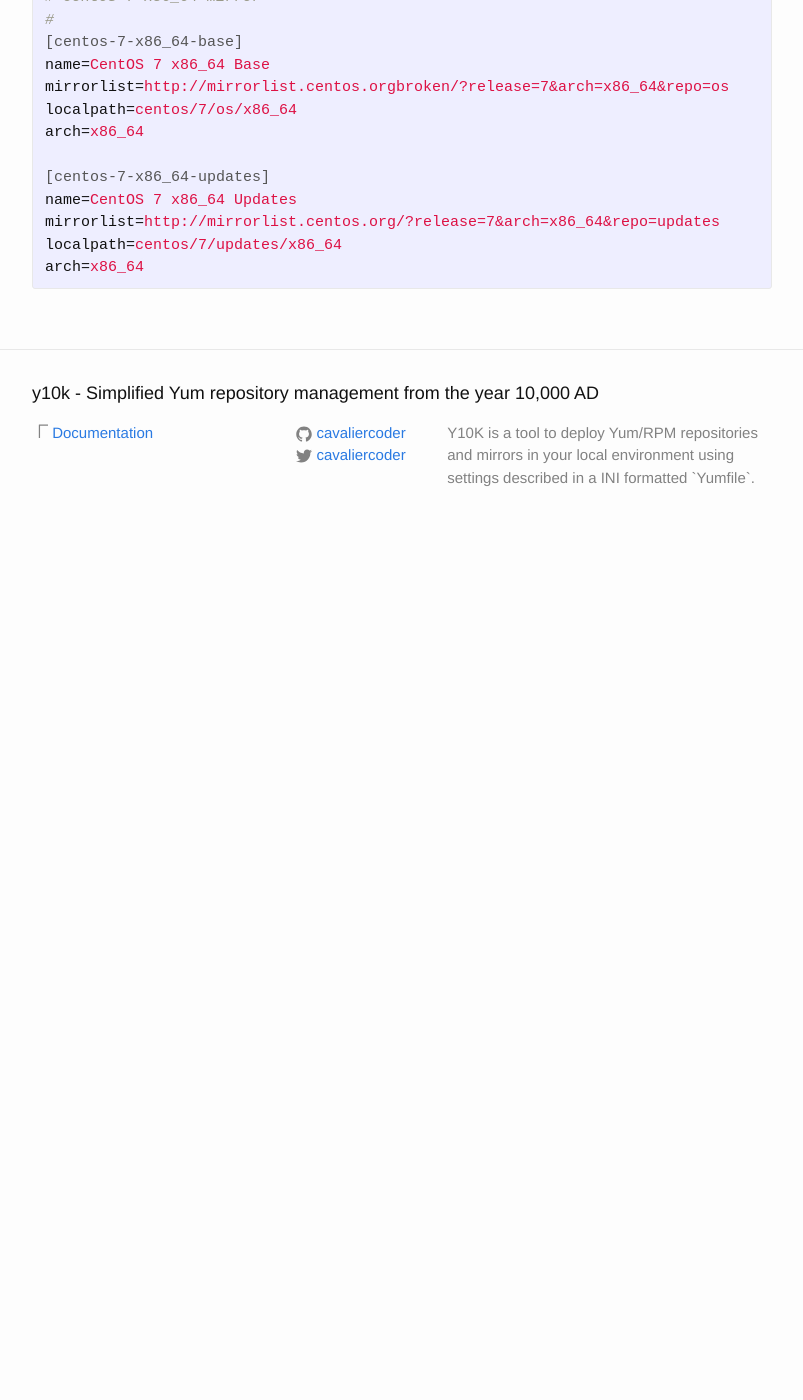
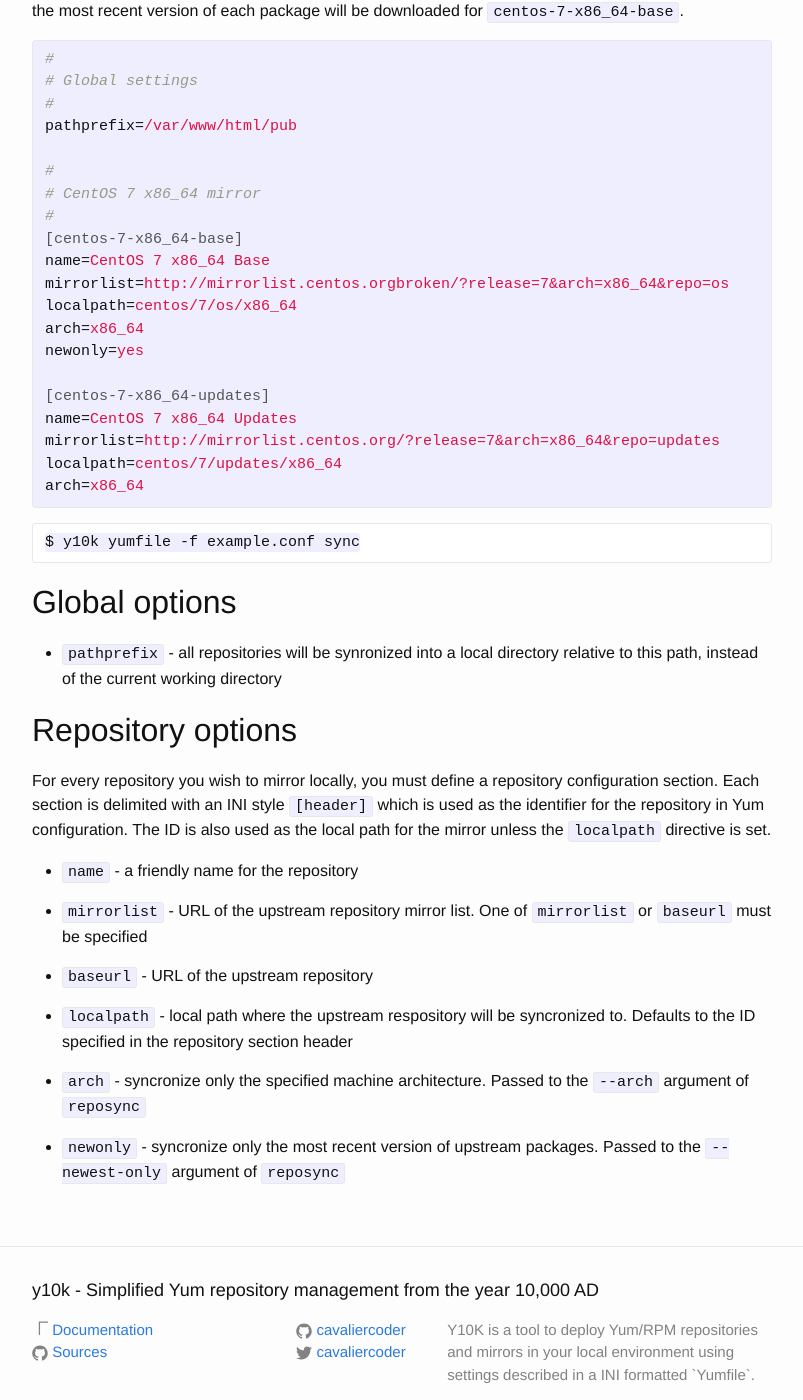
Before and after one commit to cavaliercoder/y10k, a Jekyll site: the page built from _docs/yumfile.md, in a window 1280 px wide and 1400 px high, scrolled down 321 px. Shown: the whole window, without its empty margins (238-1041 px from the left). Built offline with Jekyll 4.4.1, drawn with Linux system fonts in a browser that asks for light colours; before the commit the page ends 900 px from its top, so only the background shows below that; some of the changed text lies outside the part shown.

Commit message:
Expanded documentation

```diff
--- a/_config.yml
+++ b/_config.yml
@@ -7,6 +7,7 @@ description: >
   environment using settings described in a INI formatted `Yumfile`.
 baseurl: "/y10k" # the subpath of your site, e.g. /blog/
 url: "http://cavaliercoder.github.io" # the base hostname & protocol for your site
+repository: https://github.com/cavaliercoder/y10k
 twitter_username: cavaliercoder
 github_username:  cavaliercoder
 
--- a/_docs/yumfile.md
+++ b/_docs/yumfile.md
@@ -4,6 +4,17 @@ title: Yumfile format
 menu: Yumfile
 permalink: /yumfile/
 ---
+
+A Yumfile is an INI section/key/val document, similar to `yum.conf`. Global
+directives are defined first. Repository mirrors are defined in discrete
+sections, starting with an identifier `[header]`.
+
+Blank lines and lines starting with a `#` or `;` are ignored.
+
+The following Yumfile example will syncronize two upstream yum repos into local
+path `/var/www/html/pub/centos/7/*`. Only 64bit packages will be downloaded for
+both repos, and only the most recent version of each package will be downloaded
+for `centos-7-x86_64-base`.
 
 {% highlight ini %}
 #
@@ -19,6 +30,7 @@ name=CentOS 7 x86_64 Base
 mirrorlist=http://mirrorlist.centos.orgbroken/?release=7&arch=x86_64&repo=os
 localpath=centos/7/os/x86_64
 arch=x86_64
+newonly=yes
 
 [centos-7-x86_64-updates]
 name=CentOS 7 x86_64 Updates
@@ -27,3 +39,34 @@ localpath=centos/7/updates/x86_64
 arch=x86_64
 
 {% endhighlight %}
+
+	$ y10k yumfile -f example.conf sync
+
+## Global options
+
+ * `pathprefix` - all repositories will be synronized into a local directory
+   relative to this path, instead of the current working directory
+
+## Repository options
+
+For every repository you wish to mirror locally, you must define a repository
+configuration section. Each section is delimited with an INI style `[header]`
+which is used as the identifier for the repository in Yum configuration. The ID
+is also used as the local path for the mirror unless the `localpath` directive
+is set.
+
+ * `name` - a friendly name for the repository
+
+ * `mirrorlist` - URL of the upstream repository mirror list. One of
+   `mirrorlist` or `baseurl` must be specified
+
+ * `baseurl` - URL of the upstream repository
+
+ * `localpath` - local path where the upstream respository will be syncronized
+   to. Defaults to the ID specified in the repository section header
+
+ * `arch` - syncronize only the specified machine architecture. Passed to the
+   `--arch` argument of `reposync`
+
+ * `newonly` - syncronize only the most recent version of upstream packages.
+   Passed to the `--newest-only` argument of `reposync`
```
Also changed, not shown: _docs/about.md (+5 -1 lines), _docs/usage.md (+48 -17 lines).
